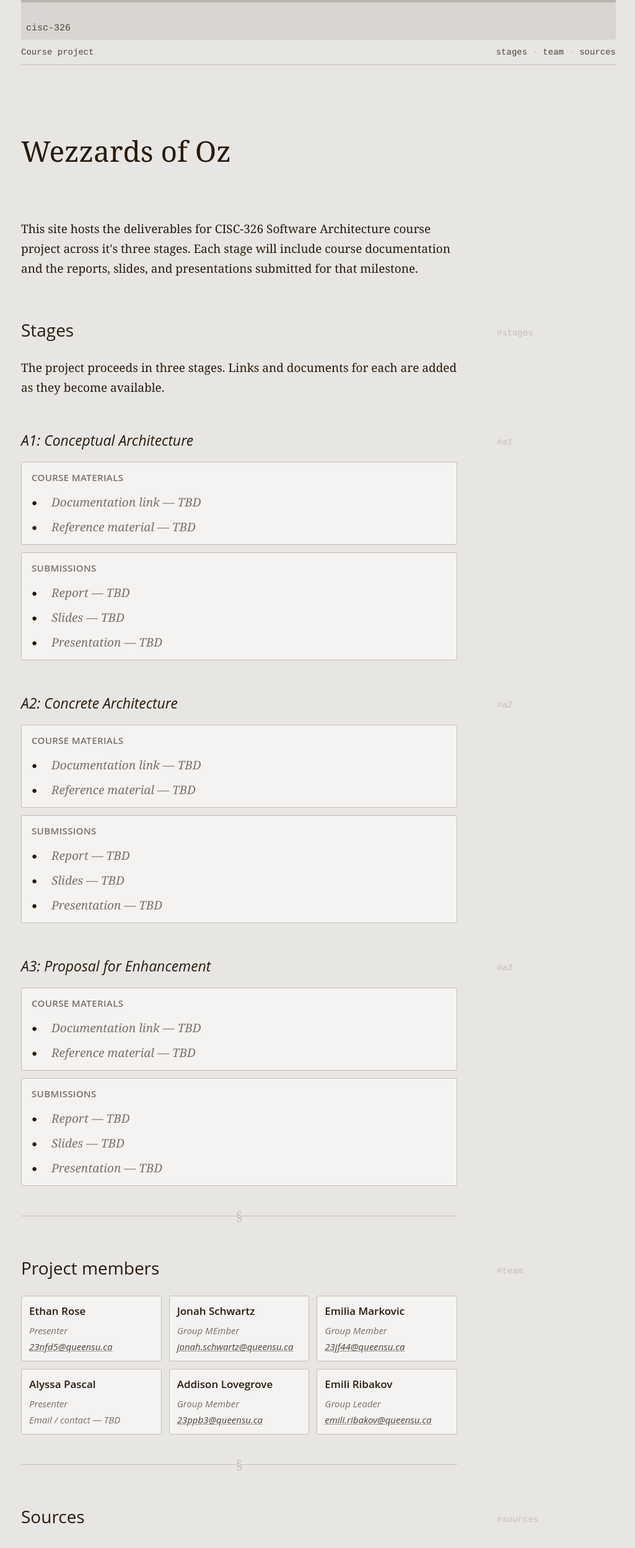
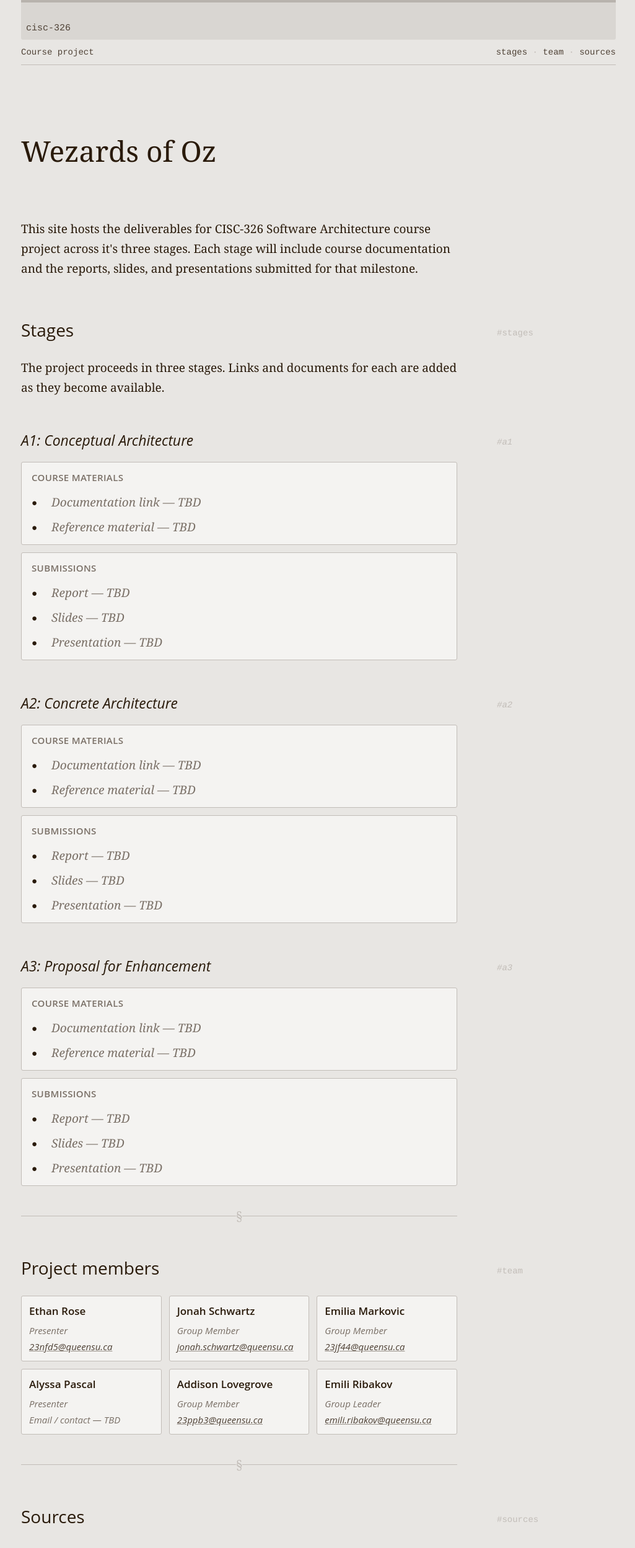
Before and after one commit to jonuh1/project-website, a React (Vite) app: page / in a window 1280 px wide. Shown: the top 2497 px of the page at 62% size, without its empty margins (126-1151 px from the left). Built offline with nearby package versions, Linux system fonts and the light colour scheme.

Commit message:
spelling

```diff
--- a/src/App.jsx
+++ b/src/App.jsx
@@ -26,7 +26,7 @@ const MEMBERS = [
   {
     id: 'jonah-schwartz',
     name: 'Jonah Schwartz',
-    role: 'Group MEmber',
+    role: 'Group Member',
     contact: 'jonah.schwartz@queensu.ca',
   },
   {
@@ -139,7 +139,7 @@ function App() {
         </nav>
 
         <article>
-          <h1 className="m-0 py-3.5 pt-[18px]">Wezzards of Oz</h1>
+          <h1 className="m-0 py-3.5 pt-[18px]">Wezards of Oz</h1>
 
           <p className="mt-4">
             This site hosts the deliverables for CISC-326 Software Architecture
```
